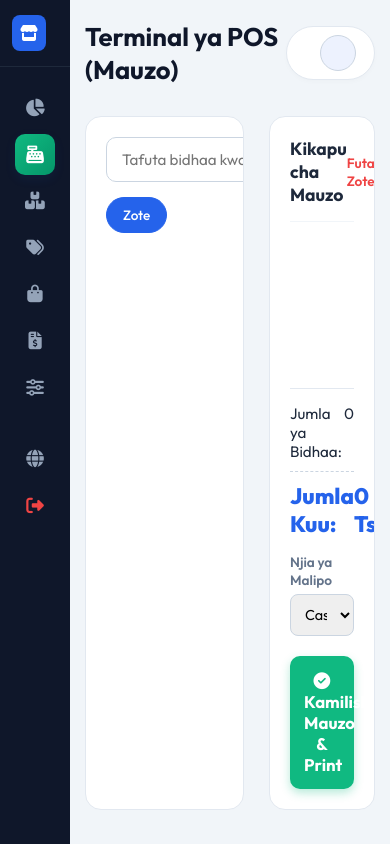
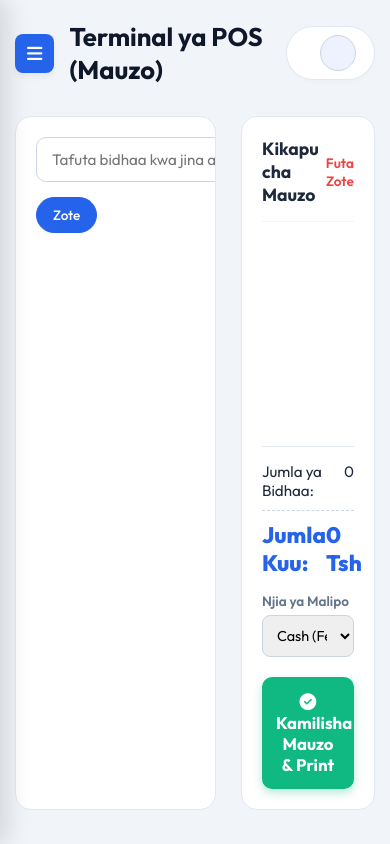
Before and after one commit to Nyisulya/duka, a Django app: template templates/store/admin/pos.html in a window 390 px wide. Run offline with Django 5.2, Linux system fonts and the light colour scheme; the template is opened without the code that fills it, so the values that code supplies are empty.

Commit message:
Boresha muonekano wa sidebar kwenye simu na kuongeza data za mfano na picha

```diff
--- a/templates/store/admin/base.html
+++ b/templates/store/admin/base.html
@@ -224,24 +224,86 @@
             background: #059669 !important;
         }
 
+        /* Mobile Nav Toggle Button */
+        .mobile-nav-toggle {
+            display: none;
+            background: var(--primary);
+            color: white;
+            border: none;
+            padding: 8px 12px;
+            border-radius: 8px;
+            font-size: 1.1rem;
+            cursor: pointer;
+            z-index: 99;
+            box-shadow: 0 4px 6px rgba(0,0,0,0.05);
+            transition: all 0.2s ease;
+        }
+        .mobile-nav-toggle:hover {
+            background-color: var(--primary-hover);
+        }
+
+        /* Overlay when sidebar is open on mobile */
+        .sidebar-overlay {
+            display: none;
+            position: fixed;
+            top: 0;
+            left: 0;
+            right: 0;
+            bottom: 0;
+            background: rgba(0, 0, 0, 0.4);
+            z-index: 98;
+            backdrop-filter: blur(2px);
+        }
+        .sidebar-overlay.active {
+            display: block;
+        }
+
+        .sidebar-close {
+            display: none;
+            background: transparent;
+            border: none;
+            color: #94a3b8;
+            font-size: 1.4rem;
+            cursor: pointer;
+            position: absolute;
+            top: 20px;
+            right: 20px;
+            transition: color 0.2s;
+        }
+        .sidebar-close:hover {
+            color: white;
+        }
+
         /* Responsive */
         @media (max-width: 992px) {
+            .mobile-nav-toggle {
+                display: block;
+            }
+
             aside {
-                width: 70px;
+                width: 260px;
+                transform: translateX(-100%);
+                box-shadow: 5px 0 25px rgba(0, 0, 0, 0.15);
+                z-index: 99;
             }
-            aside .sidebar-header h3, aside .sidebar-header span, aside .sidebar-menu a span, aside .sidebar-footer {
-                display: none;
+
+            aside.active {
+                transform: translateX(0);
             }
-            aside .sidebar-header {
-                padding: 15px;
-                justify-content: center;
+
+            aside .sidebar-header h3,
+            aside .sidebar-header span,
+            aside .sidebar-menu a span,
+            aside .sidebar-footer {
+                display: block !important;
             }
-            aside .sidebar-menu a {
-                padding: 12px;
-                justify-content: center;
+
+            .sidebar-close {
+                display: block;
             }
+
             main {
-                margin-left: 70px;
+                margin-left: 0 !important;
                 padding: 20px 15px;
             }
         }
@@ -251,6 +313,7 @@
 <body>
     <!-- Sidebar -->
     <aside>
+        <button class="sidebar-close" id="sidebarCloseBtn"><i class="fa-solid fa-xmark"></i></button>
         <div class="sidebar-header">
             {% if store.logo %}
                 <img src="{{ store.logo.url }}" alt="{{ store.name }}">
@@ -332,7 +395,12 @@
     <!-- Main Workspace -->
     <main>
         <div class="top-header">
-            <h2>{% block page_title %}Dashboard{% endblock %}</h2>
+            <div style="display: flex; align-items: center; gap: 15px;">
+                <button class="mobile-nav-toggle" id="mobileNavToggle">
+                    <i class="fa-solid fa-bars"></i>
+                </button>
+                <h2>{% block page_title %}Dashboard{% endblock %}</h2>
+            </div>
             <div class="user-profile">
                 <div class="user-info">
                     <h5>{{ request.user.first_name }}</h5>
@@ -357,5 +425,28 @@
     </main>
 
     {% block extra_js %}{% endblock %}
+
+    <!-- Mobile Sidebar Menu Toggle Script -->
+    <script>
+        document.addEventListener("DOMContentLoaded", function() {
+            const toggleBtn = document.getElementById("mobileNavToggle");
+            const closeBtn = document.getElementById("sidebarCloseBtn");
+            const sidebar = document.querySelector("aside");
+
+            // Unda overlay
+            const overlay = document.createElement("div");
+            overlay.className = "sidebar-overlay";
+            document.body.appendChild(overlay);
+
+            function toggleSidebar() {
+                sidebar.classList.toggle("active");
+                overlay.classList.toggle("active");
+            }
+
+            if (toggleBtn) toggleBtn.addEventListener("click", toggleSidebar);
+            if (closeBtn) closeBtn.addEventListener("click", toggleSidebar);
+            overlay.addEventListener("click", toggleSidebar);
+        });
+    </script>
 </body>
 </html>
```
Also changed, not shown: seed.py (+11 -4 lines), media/logos/mafuta_logo.png (added), media/logos/mitindo_logo.png (added), media/products/coconut_oil.png (added), media/products/cooking_oil.png (added), media/products/liquid_soap.png (added), media/products/powder_soap.png (added), media/products/soap_bar.png (added).
